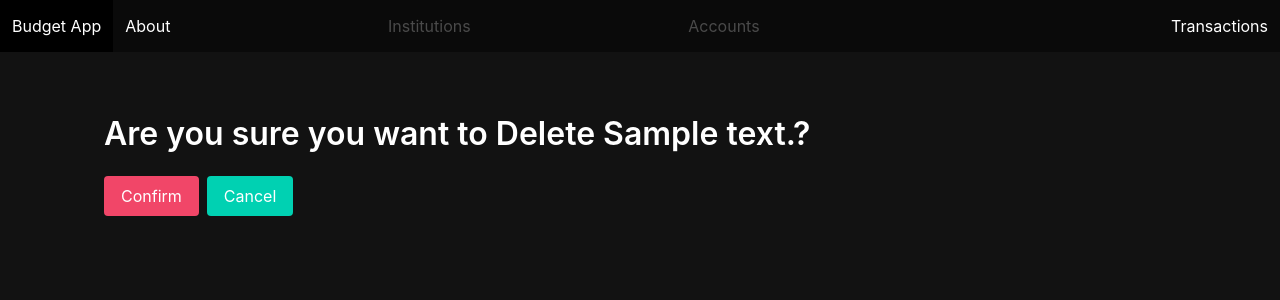
After one commit to siemenjm/practice_budget_app, a Django app: page /transactions/1/delete in a window 1280 px wide. The commit adds this page. Shown: the top 300 px of the page. Run offline with Django 4.2, Linux system fonts and the light colour scheme; tables that the repository leaves empty hold one stand-in row (values such as "Sample post").

Commit message:
Add delete functionality to transactions

```diff
--- /dev/null
+++ b/main_app/templates/transaction_delete_confirmation.html
@@ -0,0 +1,12 @@
+{% extends 'base.html' %} {% block content %}
+<h1 class="title pt-5">Are you sure you want to Delete {{transaction.description}}?</h1>
+<form method="post">
+    {% csrf_token %}
+    <div class="buttons">
+    <!-- confirm artist delete -->
+        <input class="button is-danger" type="submit" value="Confirm" />
+        <!-- Redirect back to detail on cancel -->
+        <a class="button is-primary" href="{% url 'transaction_detail' transaction.pk %}">Cancel</a>
+    </div>
+</form>
+{% endblock %}
--- a/main_app/templates/transaction_detail.html
+++ b/main_app/templates/transaction_detail.html
@@ -51,5 +51,10 @@
         <i class="fas fa-edit"></i>
     </span>
 </a>
+<a href="{% url 'transaction_delete' transaction.pk %}" class="button is-danger">
+    <span class="icon">
+        <i class="fas fa-trash-alt"></i>
+    </span>
+</a>
 
 {% endblock %}
--- a/main_app/urls.py
+++ b/main_app/urls.py
@@ -16,4 +16,5 @@ urlpatterns = [
     path('transaction/new/', views.TransactionCreate.as_view(), name='transaction_create'),
     path('transactions/<int:pk>/', views.TransactionDetail.as_view(), name='transaction_detail'),
     path('transactions/<int:pk>/update', views.TransactionUpdate.as_view(), name='transaction_update'),
+    path('transactions/<int:pk>/delete', views.TransactionDelete.as_view(), name='transaction_delete'),
 ]
--- a/main_app/views.py
+++ b/main_app/views.py
@@ -2,7 +2,7 @@ from django.shortcuts import render
 from django.views import View
 from django.http import HttpResponse
 from django.views.generic.base import TemplateView
-from django.views.generic.edit import CreateView, UpdateView
+from django.views.generic.edit import CreateView, UpdateView, DeleteView
 from django.views.generic import DetailView
 from .models import Account, Institution, Transaction
 from django.urls import reverse
@@ -104,3 +104,8 @@ class TransactionUpdate(UpdateView):
 
     def get_success_url(self):
         return reverse('transaction_detail', kwargs={'pk': self.object.pk})
+
+class TransactionDelete(DeleteView):
+    model = Transaction
+    template_name = 'transaction_delete_confirmation.html'
+    success_url = '/transactions/'
```
